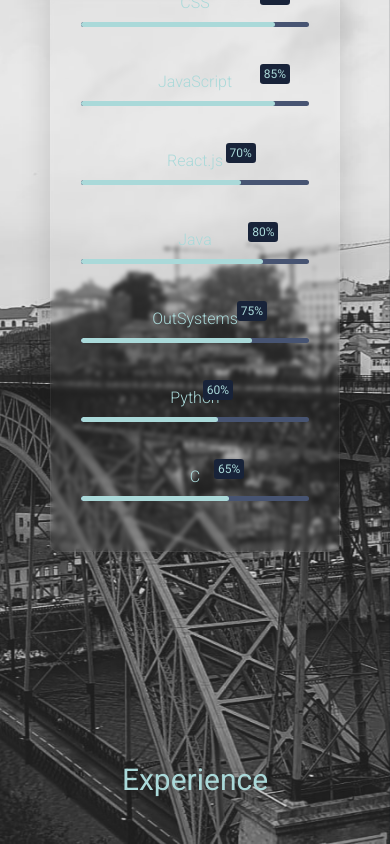
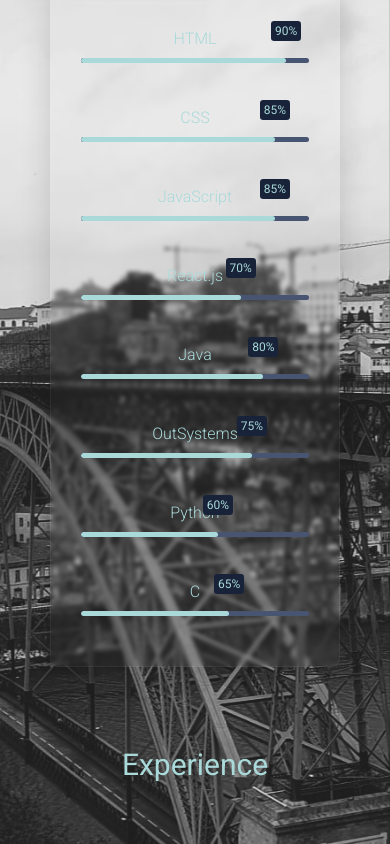
Before and after one commit to DiogoMatos10/portfolio, a React (Vite) app: page /home in a window 390 px wide. Built offline with nearby package versions, Linux system fonts and the light colour scheme.

Commit message:
WIP: test2 #15

```diff
--- a/src/components/AboutContent/AboutContent.css
+++ b/src/components/AboutContent/AboutContent.css
@@ -7,12 +7,11 @@
     color: var(--text-color);
     margin-top: 20px;
     box-sizing: border-box;
-    margin-bottom: 100px;
 }
 
 .titles {
     font-size: 30px;
-    margin-bottom: 50px;
+    margin-bottom: 60px;
 }
 
 .about-info,
@@ -26,9 +25,6 @@
     width: calc(50% - 80px);
 }
 
-.about-info .paragraph{
-    margin-top: 50px;
-}
 
 .project-content{
     text-decoration: none;
@@ -132,6 +128,11 @@ a:link, a:visited{
     color: var(--text-color);
 }
 
+.skills{
+    margin-top: 80px;
+    gap: 0px;
+}
+
 .skills-content {
     display: flex;
     flex-direction: row;
@@ -207,6 +208,10 @@ a:link, a:visited{
     animation: animatePercentage 1.5 forwards;
 }
 
+.skills .titles{
+    margin-top: 0px;
+}
+
 @keyframes animateWidth {
     from {
         width: 0%;
@@ -234,22 +239,24 @@ a:link, a:visited{
         height: auto;
     }
 
-    .about-info{
-        margin-bottom: -50px;
+    .about-info .paragraph{
+        margin-bottom: 0px;
     }
 
-    .projects{
-        margin:10px 0px;
-        gap: 20px;
+    .about-info,.projects,.skills{
+        margin-bottom: 0px;
     }
 
-    .project-content {
-        padding-top: 20px;
+    .projects, .skills{
+        margin-top: 80px;
+    }
+
+    .about .titles{
+        margin-top: 0px;
     }
 
     .about-container {
-        padding: 50px;
-        margin-bottom: 50px;
+        padding: 0px 50px;
     }
 
     .skills {
--- a/src/components/ContactContent/ContactContent.css
+++ b/src/components/ContactContent/ContactContent.css
@@ -1,13 +1,14 @@
 .contact-container {
     padding: 80px 25px;
-    margin: 20px 40px 80px;
+    margin: 10px 40px 80px;
 }
 
 .contact-container .titles {
     display: flex;
     flex-direction: column;
     width: 100%;
-    margin-bottom: 70px;
+    margin-bottom: 60px;
+    margin-top: 0px;
 }
 
 .contact-container .links-icon {
@@ -73,7 +74,12 @@
     .contact-container .links-icon {
         grid-template-columns: 1fr;
         gap: 20px;
-        padding-top: 20px;
+    }
+
+    .contact-container{
+        margin-right: 50px;
+        margin-left: 50px;
+        padding: 80px 0px;
     }
 
 }
--- a/src/components/ExperienceContent/ExperienceContent.css
+++ b/src/components/ExperienceContent/ExperienceContent.css
@@ -1,11 +1,10 @@
 .experience-container{
-    padding: 80px 25px;
-    margin-top: 20px;
+    padding: 0px 25px;
+    margin-top: 80px;
 }
 
 .experience-container .titles{
     margin-left: 40px;
-    padding-bottom: 20px;
 }
 
 .timeline {
@@ -171,11 +170,12 @@
     }
 
     .experience-container{
-        padding: 50px;
+        padding: 0px 50px;
     }
 
     .experience-container .titles{
         margin-left: 0px;
+        margin-top: 0px;
     }
 
     .timeline{
--- a/src/components/HomeContent/HomeContent.css
+++ b/src/components/HomeContent/HomeContent.css
@@ -24,6 +24,7 @@
     margin-bottom: 70px;
     font-size: 18px;
     line-height: 2;
+    margin-top: 0px;
 }
 
 .github-icon, .linkdin-icon, .email-icon, .instagram-icon {
--- a/src/index.css
+++ b/src/index.css
@@ -42,12 +42,12 @@
     --glass-border-color: rgba(132, 132, 132, 0.30);
     --glass-border: 1px solid rgba(132, 132, 132, 0.30);
 
-    --glass-background-cookie: rgba(235, 235, 235, 0.25);
+    --glass-background-cookie: rgba(235, 235, 235, 0.50);
     --cookie-learn-color: hsl(0, 0%, 25%);
     --cookie-button-reject-color:var(--primary-color);
     --cookie-button-reject-hover: hsl(0, 0%, 50%);
 
-    --glass-background-flash :hsla(0, 0%, 90%, 0.50);
+    --glass-background-flash :hsla(0, 0%, 90%, 0.20);
 
     --bar-color: #A3A3A3;
     --percentage-color:var(--text-color);
```
